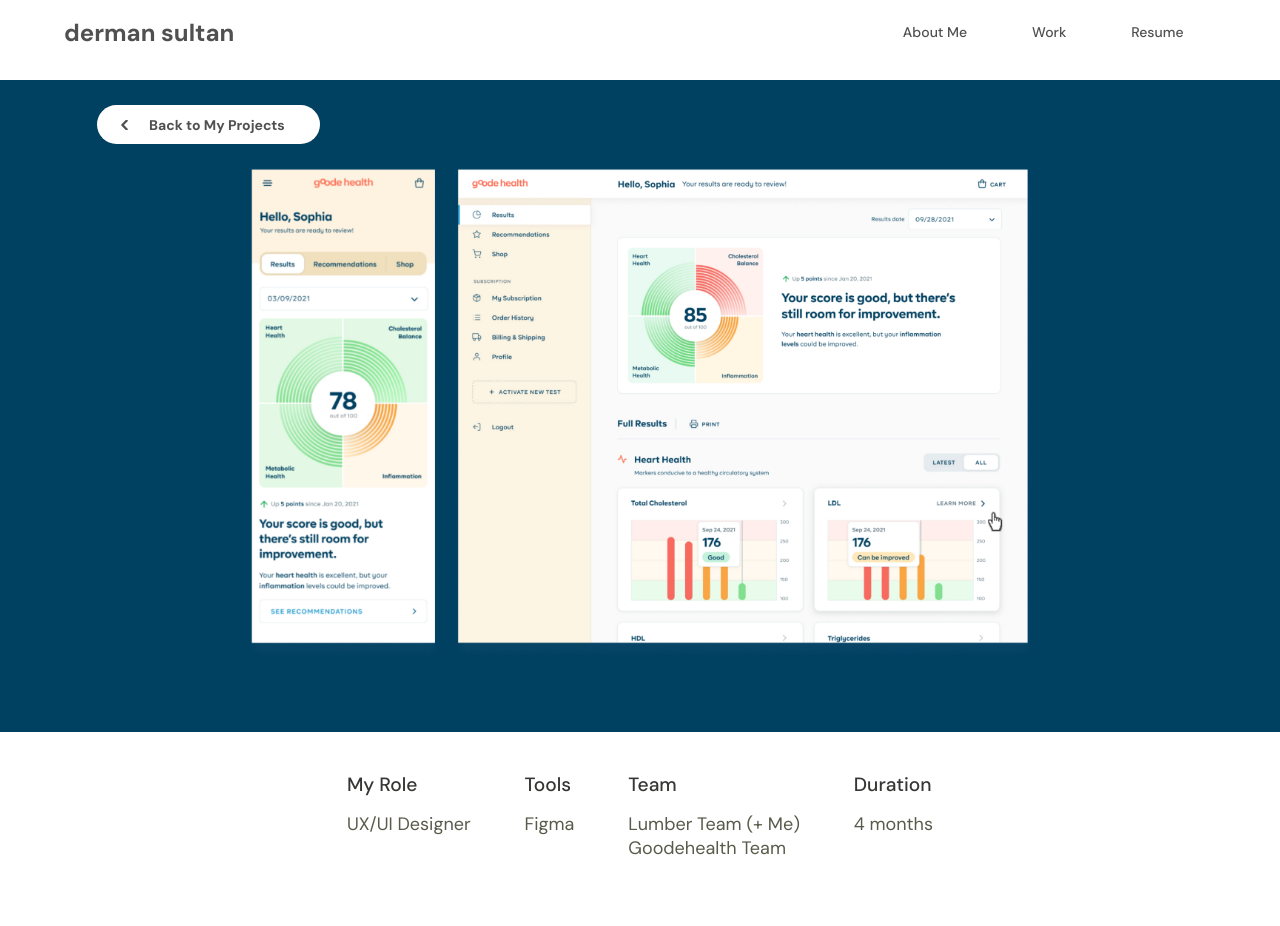
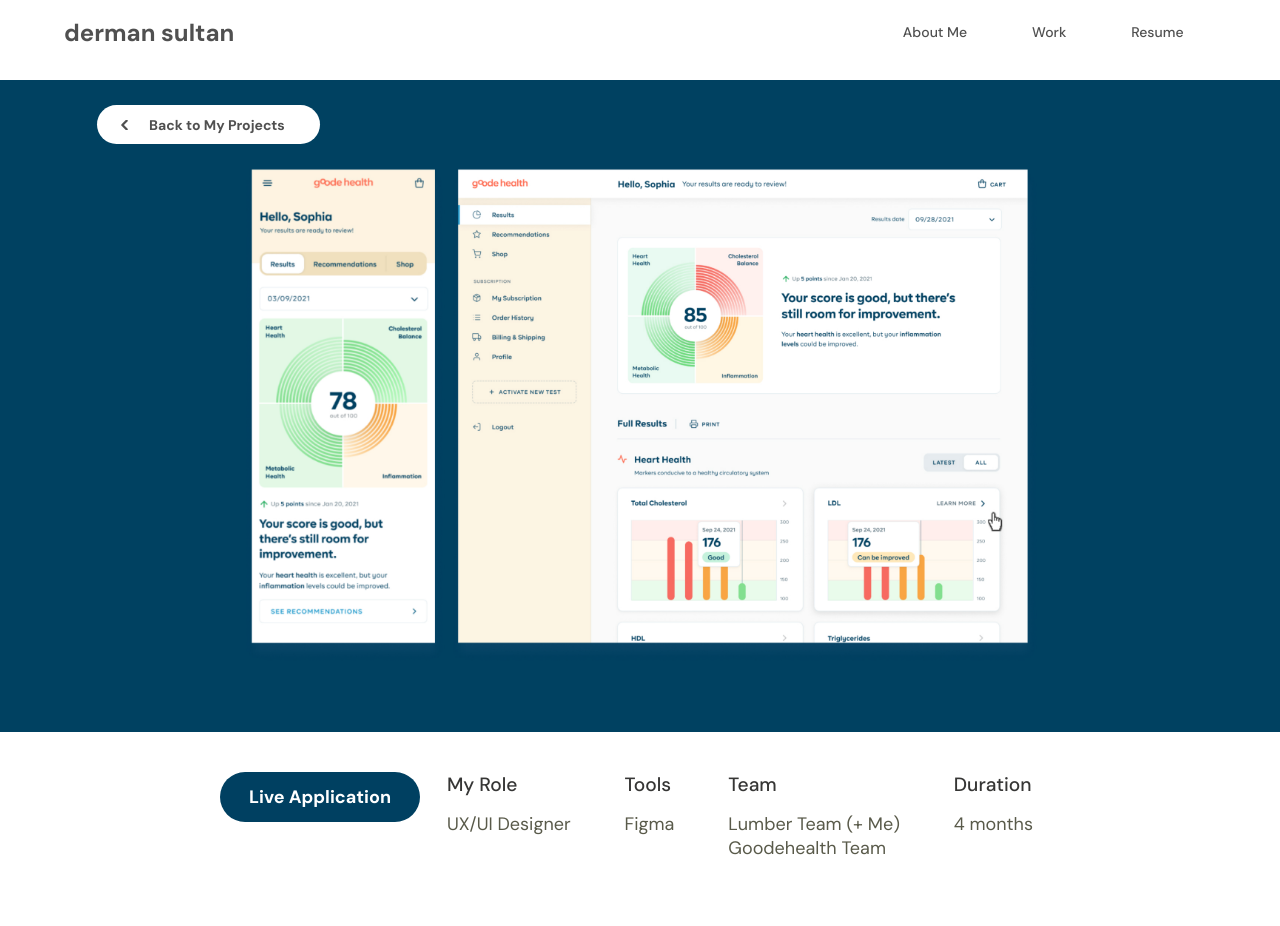
Before and after one commit to dermansultan/Portfolio2020, a React (Create React App) app: page /GoodeHealth in a window 1280 px wide. Shown: the top 926 px of the page. Built offline with nearby package versions, Linux system fonts and the light colour scheme.

Commit message:
Add live app button

```diff
--- a/src/Components/CaseStudy/ProjectDetails.jsx
+++ b/src/Components/CaseStudy/ProjectDetails.jsx
@@ -90,15 +90,20 @@ function ProjectDetails(props) {
     // console.log(`${name} was clicked!`);
   };
 
-  const namelist = props.namelist.map((name) => <Detailsitem>{name}</Detailsitem>);
+  const namelist = props.namelist.map((name) => (
+    <Detailsitem>{name}</Detailsitem>
+  ));
 
   if (props.codeProject) {
     return (
       <DetailsWrapper>
         {props.demoLink && (
           <a href={props.demoLink} target="_blank">
-            <ProtoBtn btnCol={props.btnCol} onClick={() => gaClickHandler(props.name)}>
-              Demo + Live Code
+            <ProtoBtn
+              btnCol={props.btnCol}
+              onClick={() => gaClickHandler(props.name)}
+            >
+              Live Application
             </ProtoBtn>
           </a>
         )}
@@ -127,7 +132,10 @@ function ProjectDetails(props) {
       <DetailsWrapper>
         {props.demoLink && (
           <a href={props.demoLink} target="_blank">
-            <ProtoBtn btnCol={props.btnCol} onClick={() => gaClickHandler(props.name)}>
+            <ProtoBtn
+              btnCol={props.btnCol}
+              onClick={() => gaClickHandler(props.name)}
+            >
               Live Prototype
             </ProtoBtn>
           </a>
--- a/src/Components/GoodeHealthCaseStudy.jsx
+++ b/src/Components/GoodeHealthCaseStudy.jsx
@@ -68,6 +68,9 @@ const GoodeHealth = ({ lightBoxHandler }) => {
           team={"Lumber Team (+ Me) Goodehealth Team"}
           namelist={["Lumber Team (+ Me)", "Goodehealth Team"]}
           duration={"4 months"}
+          demoLink="https://app.goodehealth.com/"
+          btnCol="#004061"
+          codeProject
         ></ProjectDetails>
         <Section>
           <Header>Context</Header>
```
